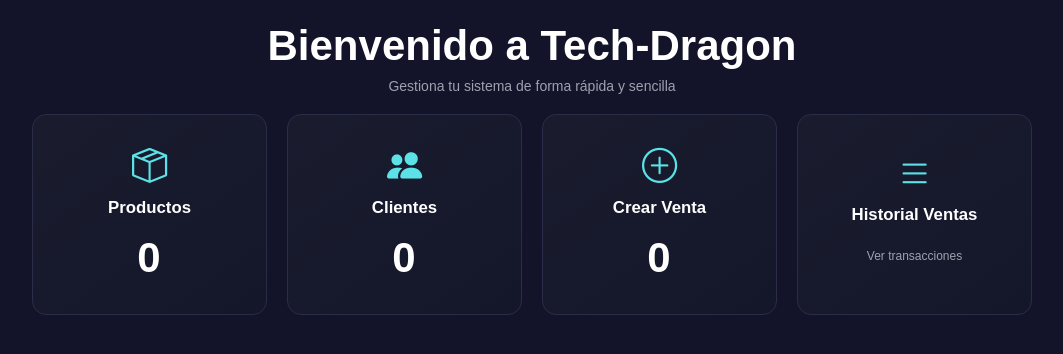
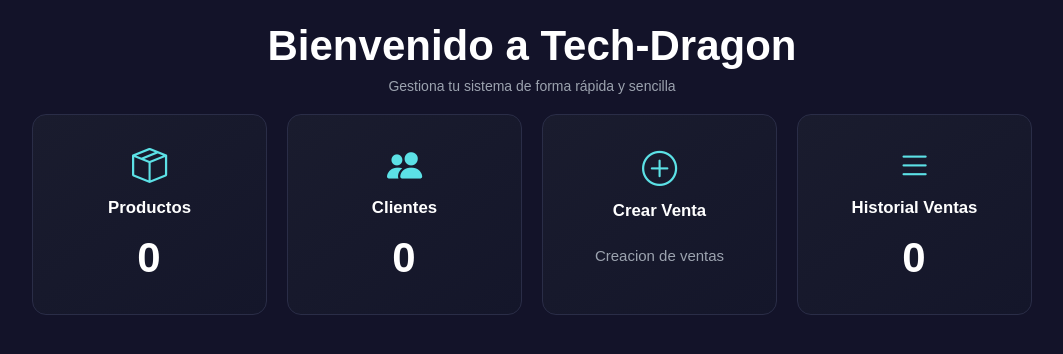
Before and after one commit to LeandroH0211/Sistema-de-inventario, a Flask app: page / in a window 1280 px wide. Shown: the part 120-474 px from the top of the page, without its empty margins (108-1171 px from the left). Run offline with Flask 3, Linux system fonts and the light colour scheme.

Commit message:
Fix/Actualizar estilos de texto en la página de inicio y corregir la visualización de datos de ventas

```diff
--- a/app/static/css/index.css
+++ b/app/static/css/index.css
@@ -45,7 +45,7 @@
     letter-spacing: 1px;
 }
 .sub{
-    font-size: 12px;
+    font-size: 15px;
     color: #9ca3af;
 }
 .welcome-title {
--- a/app/templates/index.html
+++ b/app/templates/index.html
@@ -27,13 +27,13 @@
     <a href="{{ url_for('ventas.nueva_venta') }}" class="home-card">
         <i class="bi bi-plus-circle"></i>
         <span>Crear Venta</span>
-        <p class="number">{{total_ventas}}</p>
+        <p class="sub">Creacion de ventas</p>
     </a>
 
     <a href="{{ url_for('ventas.historial_ventas') }}" class="home-card">
         <i class="bi bi-list"></i>
         <span>Historial Ventas</span>
-        <p class="sub">Ver transacciones</p>
+        <p class="number">{{total_ventas}}</p>
     </a>
 </div>
 
```
